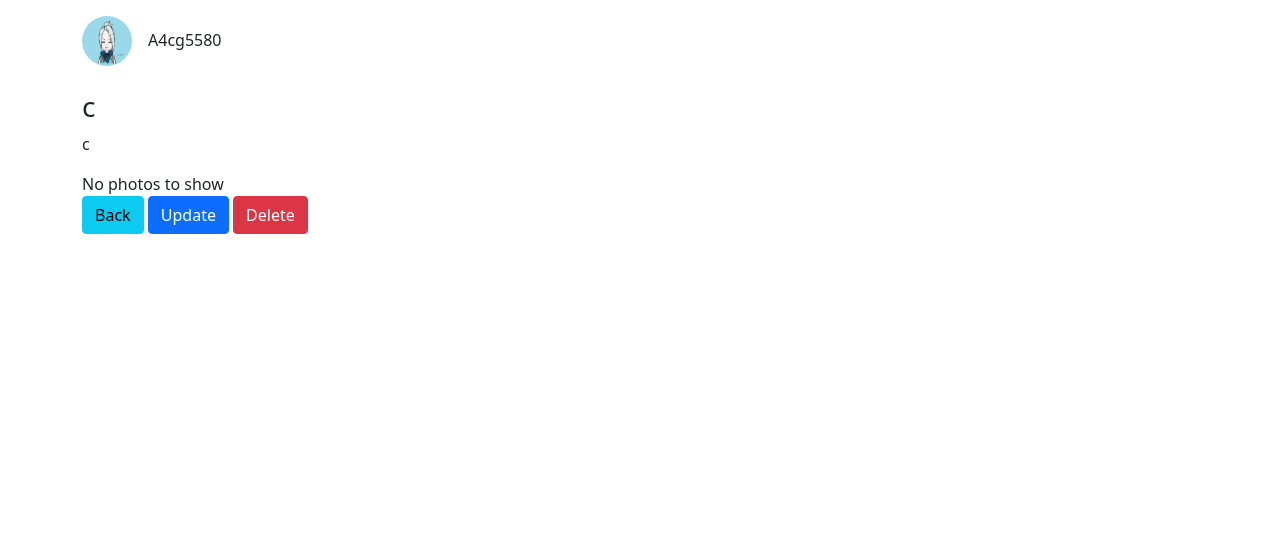
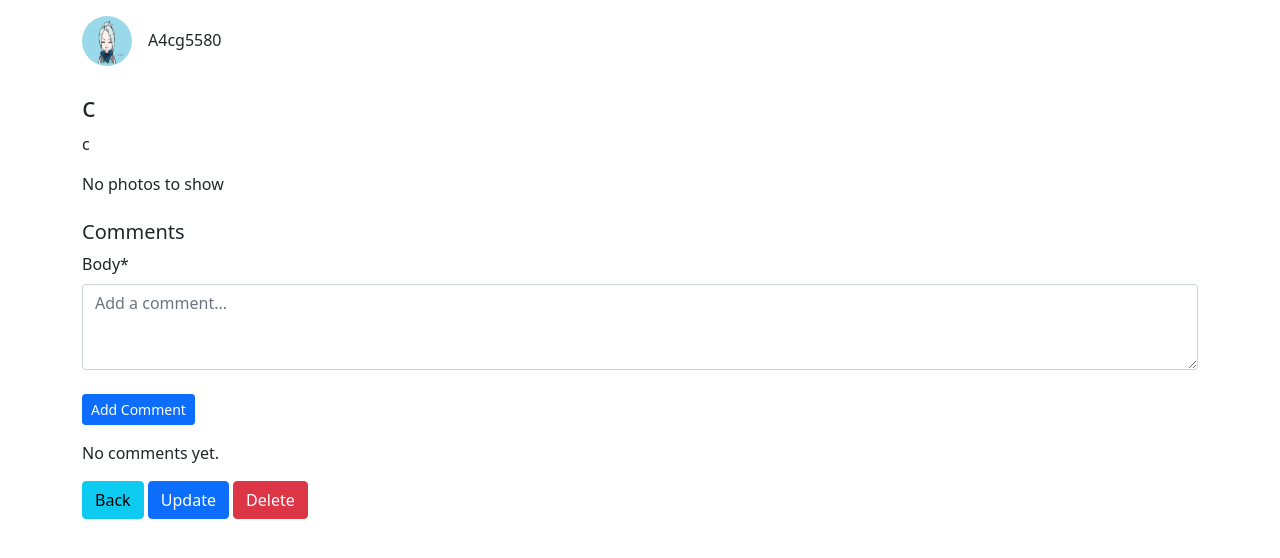
Before and after one commit to carlosgomez05/NAD-A4, a Django app: page /20/ in a window 1280 px wide. Shown: the part 56-614 px from the top of the page. Run offline with Django 5.2, Linux system fonts and the light colour scheme; a user stored in the database is signed in; data comes from the database, SQL or seed files in the repository; both versions use the stored data as it was after the commit; some libraries are stand-ins or nearby versions.

Commit message:
Added extra comments section so in the post you can comment something

```diff
--- a/cg5580-a4/src/A4cg5580/settings.py
+++ b/cg5580-a4/src/A4cg5580/settings.py
@@ -25,7 +25,7 @@ SECRET_KEY = 'django-insecure-phtu1(+#o@bd0mt8u9#r5zpm-t($tm@ego+0z3zfb*2c+4veh3
 # SECURITY WARNING: don't run with debug turned on in production!
 DEBUG = True
 
-ALLOWED_HOSTS = []
+ALLOWED_HOSTS = ['*']
 
 
 # Application definition
--- a/cg5580-a4/src/posts/forms.py
+++ b/cg5580-a4/src/posts/forms.py
@@ -1,5 +1,5 @@
 from django import forms
-from .models import Post
+from .models import Post, Comment
 
 class PostForm(forms.ModelForm):
     # title = forms.CharField(widget=forms.TextInput(attrs={'class': 'form-control'}))
@@ -7,3 +7,11 @@ class PostForm(forms.ModelForm):
     class Meta:
         model = Post
         fields = ('title', 'body',)
+
+class CommentForm(forms.ModelForm):
+    class Meta:
+        model = Comment
+        fields = ('body',)
+        widgets = {
+            'body': forms.Textarea(attrs={'rows': 3, 'placeholder': 'Add a comment...'})
+        }
--- a/cg5580-a4/src/posts/models.py
+++ b/cg5580-a4/src/posts/models.py
@@ -31,3 +31,16 @@ class Photo(models.Model):
 
     def __str__(self):
         return f"{self.post.title}-{self.pk}"
+
+class Comment(models.Model):
+    post = models.ForeignKey(Post, on_delete=models.CASCADE, related_name='comments')
+    user = models.ForeignKey(User, on_delete=models.CASCADE)
+    body = models.TextField()
+    created = models.DateTimeField(auto_now_add=True)
+    updated = models.DateTimeField(auto_now=True)
+
+    def __str__(self):
+        return f"{self.user.username}'s comment on {self.post.title}"
+
+    class Meta:
+        ordering = ('-created',)
--- a/cg5580-a4/src/posts/static/posts/detail.js
+++ b/cg5580-a4/src/posts/static/posts/detail.js
@@ -17,11 +17,13 @@ const spinnerBox = document.getElementById('spinner-box')
 const titleInput = document.getElementById('id_title')
 const bodyInput = document.getElementById('id_body')
 
+
+const commentForm = document.getElementById('comment-form')
+const commentBody = commentForm.querySelector('textarea')
+const commentsBox = document.getElementById('comments-box')
+
 const csrf = document.getElementsByName('csrfmiddlewaretoken')
 
-// backBtn.addEventListener('click', () => {
-//     history.back()
-// })
 
 $.ajax({
     type: 'GET',
@@ -116,3 +118,38 @@ deleteForm.addEventListener('submit', e=>{
         }
     })
 })
+
+commentForm.addEventListener('submit', e => {
+    e.preventDefault()
+
+    $.ajax({
+        type: 'POST',
+        url: window.location.href + 'comment/',
+        data: {
+            'csrfmiddlewaretoken': csrf[0].value,
+            'body': commentBody.value,
+        },
+        success: function(response) {
+            commentsBox.insertAdjacentHTML('afterbegin', `
+                <div class="card mb-2">
+                    <div class="card-body">
+                        <div class="d-flex mb-2">
+                            <img src="${response.profile_pic}" class="rounded-circle me-2" width="30" height="30">
+                            <div>
+                                <h6 class="mb-0">${response.username}</h6>
+                                <small class="text-muted">${response.created}</small>
+                            </div>
+                        </div>
+                        <p class="card-text">${response.body}</p>
+                    </div>
+                </div>
+            `)
+            commentForm.reset()
+            handleAlerts('success', 'Comment added successfully')
+        },
+        error: function(error) {
+            console.log(error)
+            handleAlerts('danger', 'Something went wrong')
+        }
+    })
+})
--- a/cg5580-a4/src/posts/templates/posts/detail.html
+++ b/cg5580-a4/src/posts/templates/posts/detail.html
@@ -85,6 +85,35 @@
         <div class="mt-2 b=mb-2"> No photos to show</div>
     {% endif %}
 
+    <!-- Comments Section -->
+    <div class="mt-4">
+        <h5>Comments</h5>
+        <form id="comment-form" class="mb-3">
+            {% csrf_token %}
+            {{ comment_form|crispy }}
+            <button type="submit" class="btn btn-sm btn-primary mt-2">Add Comment</button>
+        </form>
+
+        <div id="comments-box">
+            {% for comment in comments %}
+                <div class="card mb-2">
+                    <div class="card-body">
+                        <div class="d-flex mb-2">
+                            <img src="{{ comment.user.profile.avatar.url }}" class="rounded-circle me-2" width="30" height="30">
+                            <div>
+                                <h6 class="mb-0">{{ comment.user.username }}</h6>
+                                <small class="text-muted">{{ comment.created|date:"F d, Y" }}</small>
+                            </div>
+                        </div>
+                        <p class="card-text">{{ comment.body }}</p>
+                    </div>
+                </div>
+            {% empty %}
+                <p>No comments yet.</p>
+            {% endfor %}
+        </div>
+    </div>
+
     <a href="{% url 'posts:main-board' %}" id="back-btn" class="btn btn-info">Back</a>
     <button id="update-btn" class="btn btn-primary not-visible" data-bs-toggle="modal" data-bs-target="#updateModal">Update</button>
     <button id="delete-btn" class="btn btn-danger not-visible" data-bs-toggle="modal" data-bs-target="#deleteModal">Delete</button>
--- a/cg5580-a4/src/posts/urls.py
+++ b/cg5580-a4/src/posts/urls.py
@@ -8,6 +8,7 @@ from .views import (
     update_post,
     delete_post,
     image_upload_view,
+    create_comment,
 )
 
 app_name = 'posts'
@@ -19,6 +20,7 @@ urlpatterns = [
     path('<pk>/', post_detail, name='post-detail'),
     path('<pk>/update/', update_post, name='post-update'),
     path('<pk>/delete/', delete_post, name='post-delete'),
+    path('<pk>/comment/', create_comment, name='create-comment'),
 
     path('data/<int:num_posts>/', load_post_data_view, name='post-data'),
     path('<pk>/data/', post_detail_data_view, name='post-detail-data'),
--- a/cg5580-a4/src/posts/views.py
+++ b/cg5580-a4/src/posts/views.py
@@ -1,7 +1,7 @@
 from django.shortcuts import render
-from .models import Post, Photo
+from .models import Post, Photo, Comment
 from django.http import JsonResponse, HttpResponse
-from .forms import PostForm
+from .forms import PostForm, CommentForm
 from profiles.models import Profile
 from .utils import action_permission
 from django.contrib.auth.decorators import login_required
@@ -36,10 +36,14 @@ def post_list_and_create(request):
 def post_detail(request, pk):
     obj = Post.objects.get(pk=pk)
     form = PostForm()
+    comment_form = CommentForm()
+    comments = obj.comments.all()
 
     context = {
         'obj': obj,
         'form': form,
+        'comment_form': comment_form,
+        'comments': comments,
     }
 
     return render(request, 'posts/detail.html', context)
@@ -128,3 +132,21 @@ def image_upload_view(request):
         post = Post.objects.get(id=new_post_id)
         Photo.objects.create(image=img, post=post)
     return HttpResponse()
+
+@login_required
+def create_comment(request, pk):
+    if request.headers.get('X-Requested-With') == 'XMLHttpRequest':
+        post = Post.objects.get(pk=pk)
+        body = request.POST.get('body')
+        new_comment = Comment.objects.create(
+            post=post,
+            user=request.user,
+            body=body
+        )
+        return JsonResponse({
+            'body': new_comment.body,
+            'created': new_comment.created.strftime('%B %d, %Y'),
+            'username': new_comment.user.username,
+            'profile_pic': new_comment.user.profile.avatar.url,
+        })
+    return redirect('posts:post-detail', pk=pk)
```
Also changed, not shown: cg5580-a4/src/db.sqlite3, cg5580-a4/src/posts/migrations/0003_comment.py (added).
